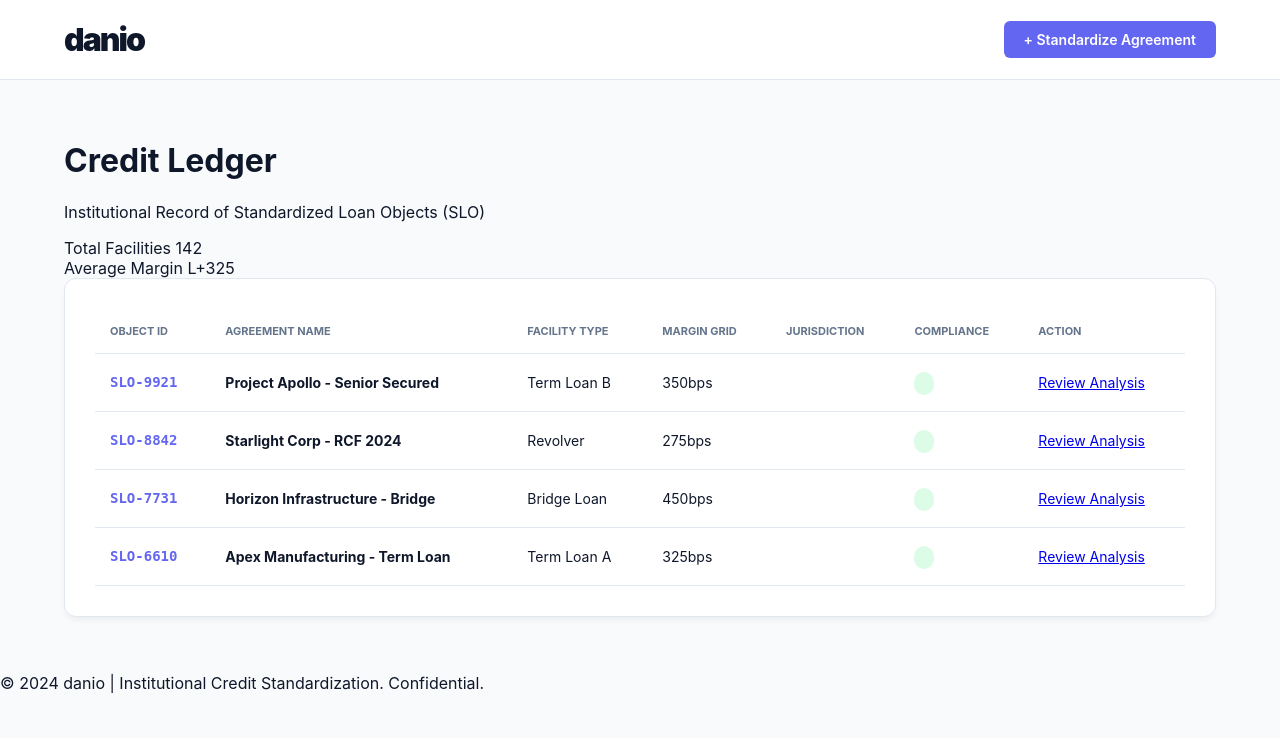
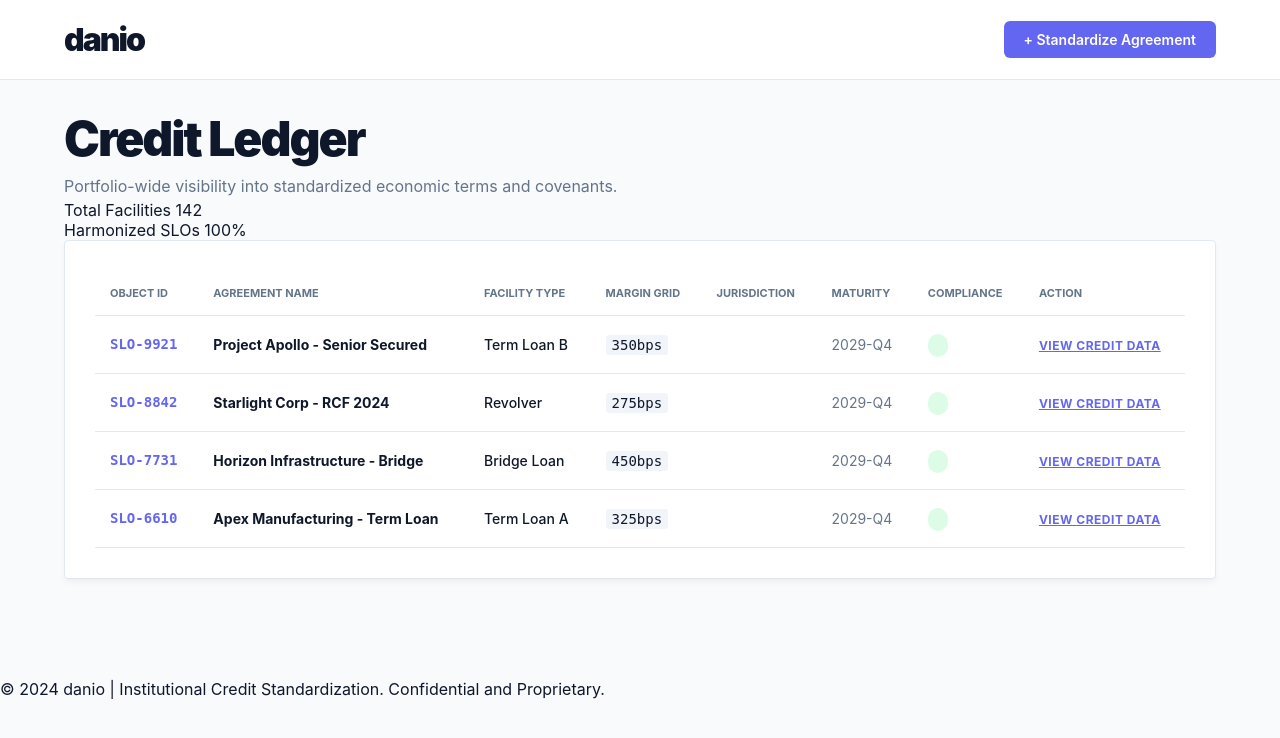
Before and after one commit to edimaudo/danio, a Flask app: page /workstation in a window 1280 px wide. Shown: the top 738 px of the page. Run offline with Flask 3, Linux system fonts and the light colour scheme.

Commit message:
Update app.html

```diff
--- a/templates/app.html
+++ b/templates/app.html
@@ -19,8 +19,8 @@
     <main class="container">
         <header class="page-header">
             <div class="header-left">
-                <h1>Credit Ledger</h1>
-                <p>Institutional Record of Standardized Loan Objects (SLO)</p>
+                <h1 class="hero-title" style="font-size: 48px; text-align: left; letter-spacing: -2px; margin-bottom: 10px;">Credit Ledger</h1>
+                <p class="hero-description" style="font-size: 16px; text-align: left; margin-bottom: 0;">Portfolio-wide visibility into standardized economic terms and covenants.</p>
             </div>
             <div class="ledger-stats">
                 <div class="stat-item">
@@ -28,13 +28,13 @@
                     <span class="stat-value">142</span>
                 </div>
                 <div class="stat-item">
-                    <span class="stat-label">Average Margin</span>
-                    <span class="stat-value">L+325</span>
+                    <span class="stat-label">Harmonized SLOs</span>
+                    <span class="stat-value">100%</span>
                 </div>
             </div>
         </header>
 
-        <section class="card table-container">
+        <section class="card table-container" style="border-radius: 4px; border: 1px solid var(--danio-border);">
             <table class="ledger-table">
                 <thead>
                     <tr>
@@ -43,6 +43,7 @@
                         <th>Facility Type</th>
                         <th>Margin Grid</th>
                         <th>Jurisdiction</th>
+                        <th>Maturity</th>
                         <th>Compliance</th>
                         <th class="text-right">Action</th>
                     </tr>
@@ -51,17 +52,18 @@
                     {% for r in records %}
                     <tr>
                         <td class="cell-id">{{ r.id }}</td>
-                        <td class="cell-name">{{ r.name }}</td>
-                        <td>{{ r.type }}</td>
-                        <td>{{ r.margin }}</td>
+                        <td class="cell-name" style="color: var(--danio-navy);">{{ r.name }}</td>
+                        <td style="font-weight: 500;">{{ r.type }}</td>
+                        <td><code style="background: #f1f5f9; padding: 2px 6px; border-radius: 3px;">{{ r.margin }}</code></td>
                         <td>{{ r.law }}</td>
+                        <td style="color: var(--danio-slate);">2029-Q4</td>
                         <td>
                             <span class="status-tag {% if r.compliance == 'Pass' %}status-pass{% else %}status-pending{% endif %}">
                                 {{ r.compliance }}
                             </span>
                         </td>
                         <td class="text-right">
-                            <a href="/reader" class="text-link">Review Analysis</a>
+                            <a href="/reader" class="text-link" style="color: var(--danio-indigo); font-weight: 700; font-size: 12px; text-transform: uppercase; letter-spacing: 0.5px;">View Credit Data</a>
                         </td>
                     </tr>
                     {% endfor %}
@@ -70,9 +72,9 @@
         </section>
     </main>
 
-    <footer class="app-footer">
-        <div class="footer-container">
-            <p>&copy; 2024 danio | Institutional Credit Standardization. Confidential.</p>
+    <footer class="landing-footer" style="margin-top: 60px;">
+        <div class="footer-content">
+            <p>&copy; 2024 danio | Institutional Credit Standardization. Confidential and Proprietary.</p>
         </div>
     </footer>
 </body>
```
